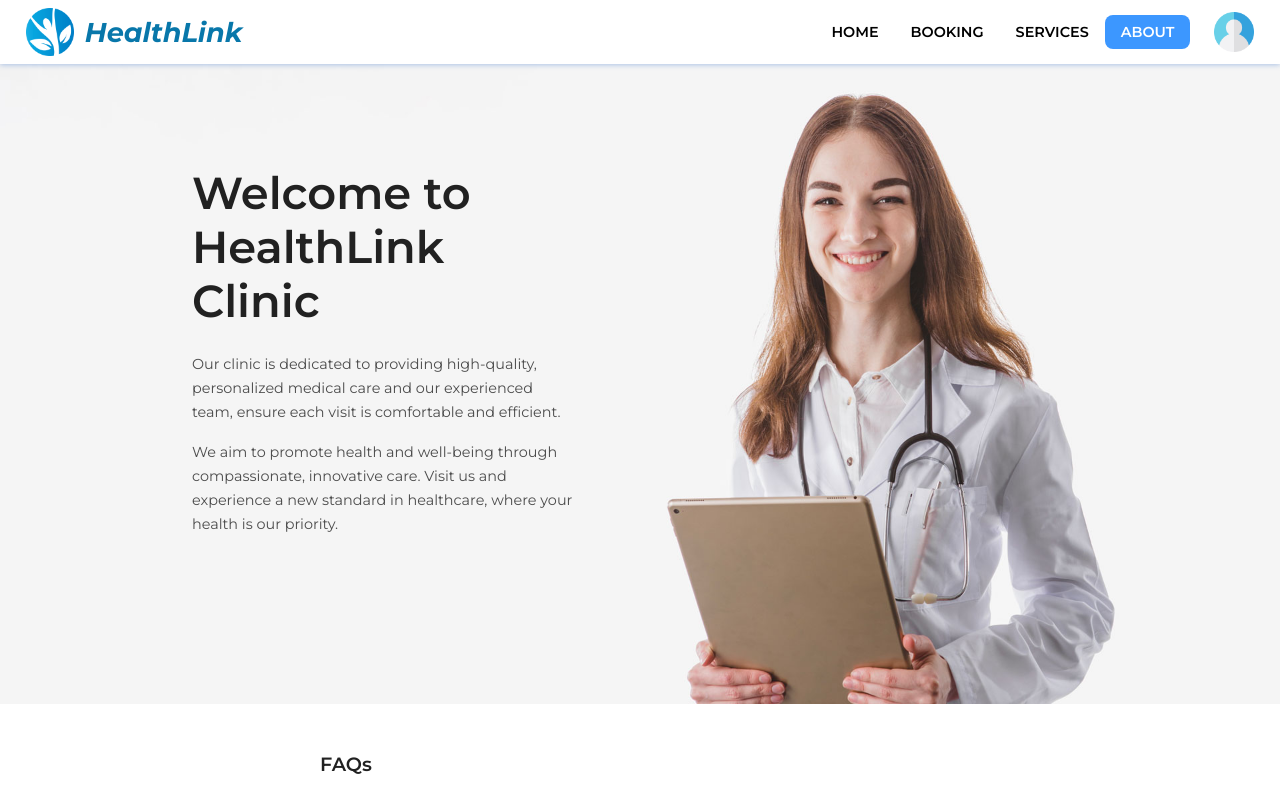
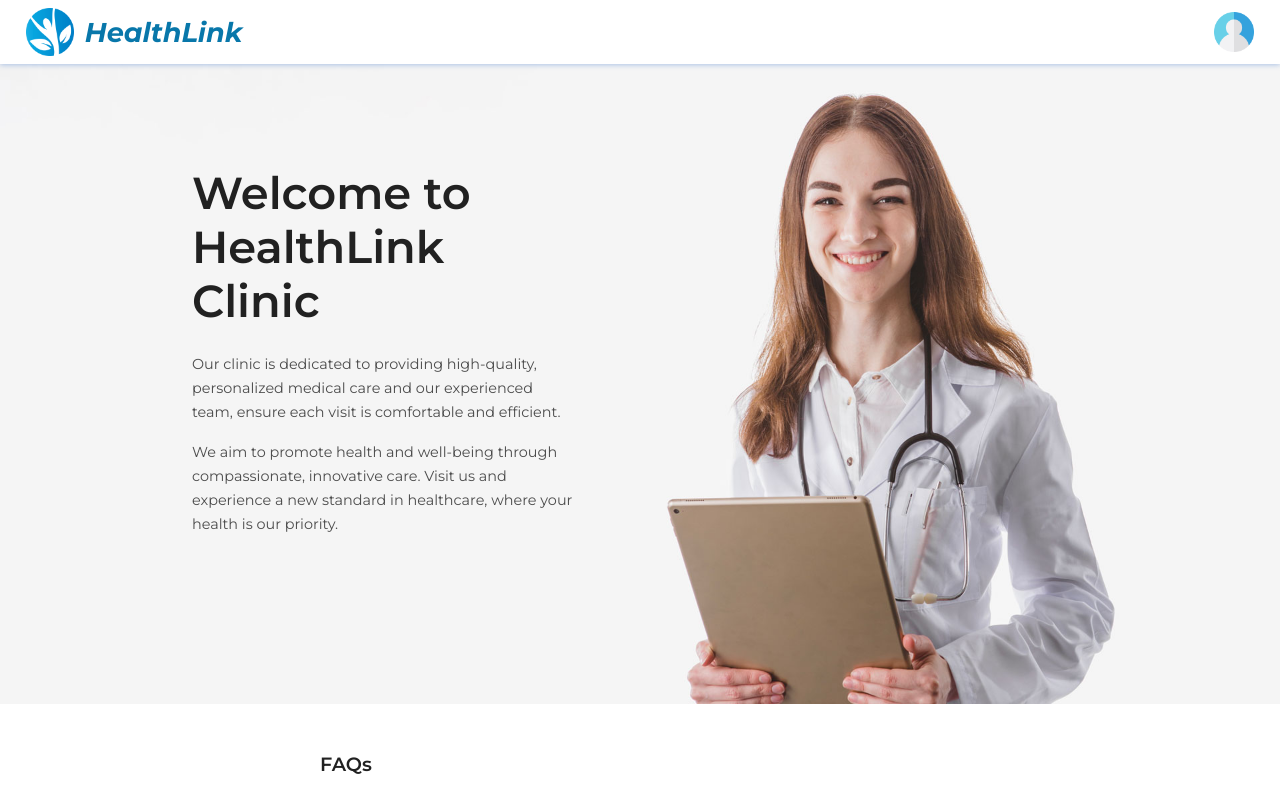
Before and after one commit to LuisSilva7/healthLink-project, a React (Vite) app: page /about in a window 1280 px wide. Shown: the top 791 px of the page. Built offline with nearby package versions, Linux system fonts and the light colour scheme.

Commit message:
Made navbar animations

```diff
--- a/src/components/shared/Footer.jsx
+++ b/src/components/shared/Footer.jsx
@@ -3,9 +3,9 @@ import styles from "./footer.module.css";
 
 const Footer = () => {
   return (
-    <div className={styles["footer-container"]}>
+    <footer className={styles["footer-container"]}>
       Copyright © 2024 - HealthLink
-    </div>
+    </footer>
   );
 };
 
--- a/src/components/shared/navbar.module.css
+++ b/src/components/shared/navbar.module.css
@@ -69,8 +69,7 @@
   object-fit: cover;
 }
 
-.navbar-menu,
-.navbar-profile {
+.navbar-menu {
   position: absolute;
   top: 4rem;
   left: 0.5rem;
@@ -78,10 +77,36 @@
   background-color: rgb(241, 241, 241);
   width: 12rem;
   border-radius: 10px;
-  opacity: 0;
-  visibility: hidden;
-  transition: opacity 0.3s ease;
-  z-index: 100;
+  opacity: 1;
+  transform: translateX(0);
+  animation: slideOut 0.5s forwards;
+}
+
+@keyframes slideOut {
+  to {
+    opacity: 0;
+    transform: translateX(-100%);
+  }
+}
+
+.navbar-profile {
+  position: absolute;
+  top: 4.5rem;
+  right: 0.5rem;
+  padding: 0.5rem 0.5rem;
+  background-color: rgb(241, 241, 241);
+  width: 12rem;
+  border-radius: 10px;
+  opacity: 1;
+  transform: translateX(0);
+  animation: slideOut2 0.5s forwards;
+}
+
+@keyframes slideOut2 {
+  to {
+    opacity: 0;
+    transform: translateX(100%);
+  }
 }
 
 .navbar-menu-active {
@@ -92,10 +117,12 @@
   background-color: rgb(241, 241, 241);
   width: 12rem;
   border-radius: 10px;
-  opacity: 1;
   visibility: visible;
   transition: opacity 0.3s ease;
   z-index: 100;
+  opacity: 0;
+  transform: translateX(-100%);
+  animation: slideIn 0.5s forwards;
 }
 
 .navbar-profile-active {
@@ -106,10 +133,19 @@
   background-color: rgb(241, 241, 241);
   width: 12rem;
   border-radius: 10px;
-  opacity: 1;
   visibility: visible;
   transition: opacity 0.3s ease;
   z-index: 100;
+  opacity: 0;
+  transform: translateX(100%);
+  animation: slideIn 0.5s forwards;
+}
+
+@keyframes slideIn {
+  to {
+    opacity: 1;
+    transform: translateX(0);
+  }
 }
 
 .navbar-menu-items,
--- a/src/pages/ProfilePage.jsx
+++ b/src/pages/ProfilePage.jsx
@@ -41,12 +41,12 @@ const ProfilePage = () => {
   }, [userInfo]);
 
   return (
-    <>
+    <div className="container">
       <Navbar />
       <ProfileContainer userInfo={userInfo} />
       <AppointmentsList appointments={appointments} />
       <Footer />
-    </>
+    </div>
   );
 };
 
```
